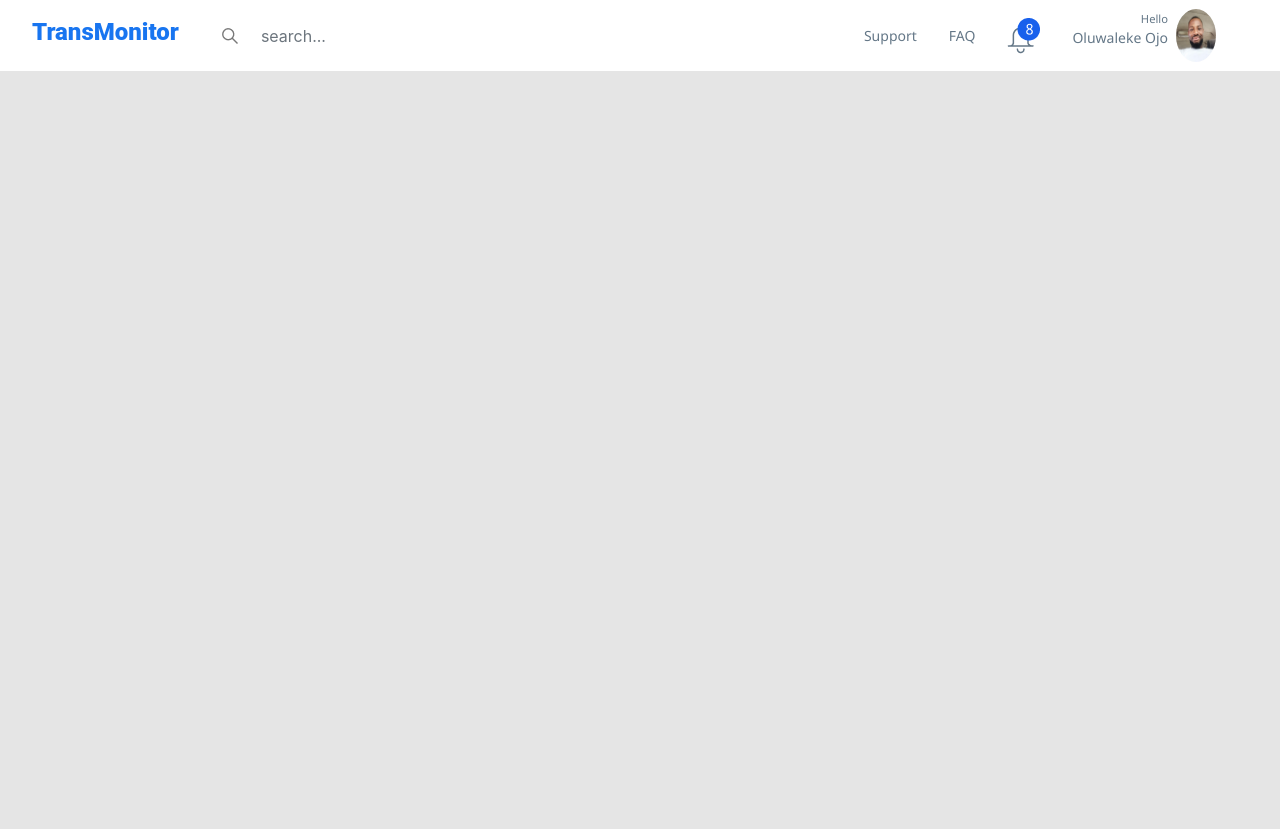
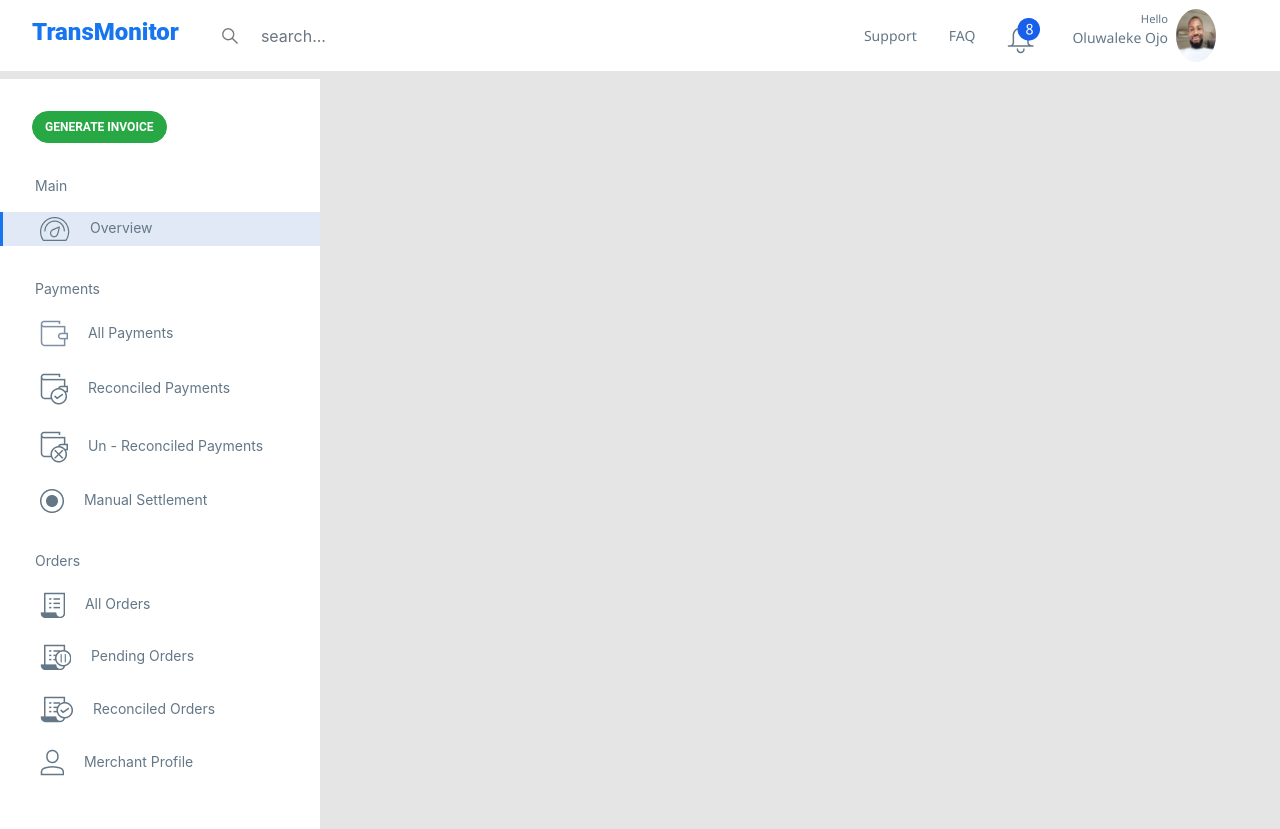
Before and after one commit to Egovictorc/mint-test, a React (Create React App) app: page / in a window 1280 px wide. Before the commit the page ends 800 px from the top, so only its background shows below. Built offline with nearby package versions, Linux system fonts and the light colour scheme.

Commit message:
add aside component

```diff
--- a/package.json
+++ b/package.json
@@ -7,10 +7,12 @@
     "@testing-library/react": "^9.5.0",
     "@testing-library/user-event": "^7.2.1",
     "bootstrap": "^4.4.1",
+    "classnames": "^2.2.6",
     "node-sass": "^4.13.1",
     "react": "^16.13.1",
     "react-bootstrap": "^1.0.0",
     "react-dom": "^16.13.1",
+    "react-router-dom": "^5.1.2",
     "react-scripts": "3.4.1"
   },
   "scripts": {
--- a/src/App.js
+++ b/src/App.js
@@ -1,24 +1,24 @@
-import React from 'react';
+import React from "react";
+import { BrowserRouter as Router, Switch, Route } from "react-router-dom"
+
 
 //////////IMPORT BOOTSTRAP STYLESHEET
-import 'bootstrap/dist/css/bootstrap.min.css';
+import "bootstrap/dist/css/bootstrap.min.css";
 
 //////////IMPORT STYLES
 import "./scss/index.scss";
 
-
-/////////IMPORT COMPONENTS
-import Header from "./components/header"
-
-
+///////////IMPORT PAGES
+import IndexPage from "./pages/index"
 
 
 function App() {
   return (
-    <div className="App">
-      {/* HEADER */}
-      <Header />
-    </div>
+  <Router>
+    <Switch>
+      <Route to="/" component={IndexPage} />
+    </Switch>
+  </Router>
   );
 }
 
--- /dev/null
+++ b/src/components/aside.js
@@ -0,0 +1,83 @@
+import React from "react";
+import { Link } from "react-router-dom";
+import classname from "classnames";
+import { Col, Button } from "react-bootstrap";
+
+////////IMPORT IMAGES
+import allPayments from "../images/all-payments.png";
+import reconciledPayments from "../images/reconciled-payments.png";
+import unreconciledPayments from "../images/unreconciled-payments.png";
+import settlement from "../images/manual-settlement.png";
+
+import allOrders from "../images/all-orders.png";
+import pendingOrders from "../images/pending-orders.png";
+import reconciledOrders from "../images/reconciled-orders.png";
+import merchant from "../images/merchant-profile.png";
+
+import overview from "../images/overview.png";
+
+
+///////////////MAIN ARRAY
+const main = [{ title: "overview", icon: overview, active: true }];
+
+
+///////////////PAYMENTS ARRAY
+const payments = [
+  { title: "all payments", icon: allPayments },
+  { title: "reconciled payments", icon: reconciledPayments },
+  { title: "un - reconciled payments", icon: unreconciledPayments },
+  { title: "manual settlement", icon: settlement }
+];
+
+////////////////ORDERS ARRAY
+const orders = [
+  { title: "all orders", icon: allOrders },
+  { title: "pending orders", icon: pendingOrders },
+  { title: "reconciled orders", icon: reconciledOrders },
+  { title: "merchant profile", icon: merchant }
+];
+
+
+
+const getItems = itemsArray =>
+  itemsArray.map(({ title, icon, ...props }) => {
+
+    console.log("props ", props)
+      return (
+        <li key={title} className={classname(props.active && "active")}>
+          <Link to="/">
+            <img src={icon} alt={title} />
+            <span> {title} </span>
+          </Link>
+        </li>
+      )
+  });
+
+const Aside = () => (
+    <Col className="aside col-4 col-md-3">
+      <Button variant="success" className="invoice-btn">
+        generate invoice
+      </Button>
+
+      {/* MAIN LIST*/}
+      <ul>
+        <li>main</li>
+        {getItems(main)}
+      </ul>
+
+      {/* PAYMENTS LIST*/}
+      <ul>
+        <li>payments</li>
+        {getItems(payments)}
+      </ul>
+
+      {/* ORDERS LIST*/}
+      <ul>
+        <li>orders</li>
+        {getItems(orders)}
+      </ul>
+    </Col>
+  );
+
+
+export default Aside;
--- /dev/null
+++ b/src/pages/index.js
@@ -0,0 +1,27 @@
+import React from "react";
+import { Container, Row } from "react-bootstrap";
+
+
+/////////IMPORT COMPONENTS
+import Header from "../components/header";
+import Aside from "../components/aside";
+
+function App() {
+  return (
+    <div className="App">
+      {/* HEADER */}
+      <Header />
+
+      <Container fluid={true}>
+        <Row>
+          <Aside />
+
+          {/* MAIN */}
+          <main></main>
+        </Row>
+      </Container>
+    </div>
+  );
+}
+
+export default App;
--- /dev/null
+++ b/src/scss/_aside.scss
@@ -0,0 +1,54 @@
+.aside {
+  background-color: #fff;
+  padding: 2rem 0;
+    font-size: 14px;
+
+  .invoice-btn {
+    text-transform: uppercase;
+    border-radius: 30px;
+    font-size: 12px;
+    font-family: Roboto, sans-serif;
+    font-weight: bold;
+    margin-left: 2rem;
+  }
+
+  ul {
+      margin-top: 2rem;
+      padding: 0;
+  }
+
+  li {
+    padding-left: 2rem;
+      list-style: none;
+      color: #647787;
+      border-left: 3px solid transparent;
+
+      &:first-child {
+        text-transform: capitalize;
+      }
+
+      &:not(:last-child) {
+          margin-bottom: 1rem;
+      }
+
+      &.active,
+      &:not(:first-child):hover {
+          border-left: 3px solid $color-primary;
+          background-color: $color-primary-light;
+
+
+      }
+  }
+
+  a{
+      text-decoration: none;
+      color: inherit;
+      text-transform: capitalize;
+      display: inline-block;
+      padding: 5px;
+  }
+
+  span {
+      margin-left: 1rem;
+  }
+}
--- a/src/scss/_header.scss
+++ b/src/scss/_header.scss
@@ -1,6 +1,7 @@
 .header {
   background-color: #fff;
   padding: .5rem 2rem;
+  margin-bottom: .5rem;
 
   &__row {
     background-color: #ffffff;
--- /dev/null
+++ b/src/scss/_variables.scss
@@ -0,0 +1,2 @@
+$color-primary:  #1875F0;
+$color-primary-light:rgb(224, 233, 245);
--- a/src/scss/index.scss
+++ b/src/scss/index.scss
@@ -1,2 +1,4 @@
-@import "layout",
-        "header";
+@import "variables",
+        "layout",
+        "header",
+        "aside";
```
Also changed, not shown: 1 other file (tests, documents, lock files or other folders).
